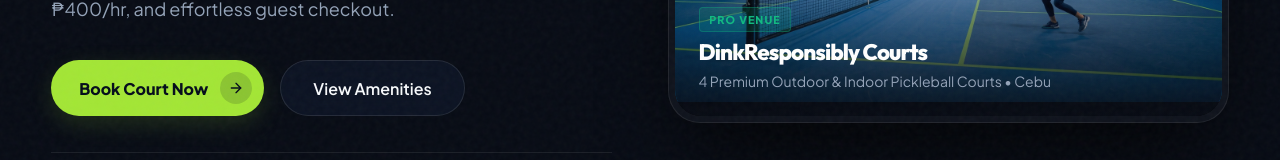
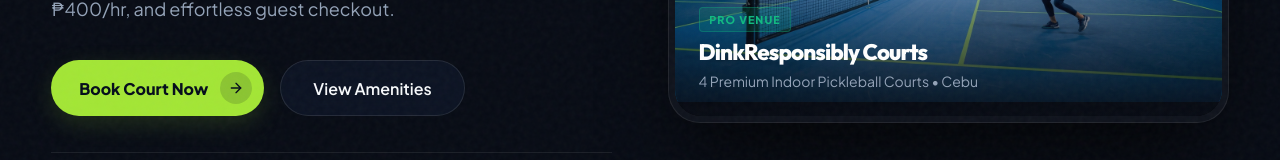
Before and after one commit to GTGUY652/DinkResponsibly, a React (Vite) app: page / in a window 1280 px wide. Shown: the part 429-589 px from the top of the page. Built offline with nearby package versions, Linux system fonts and the light colour scheme; no server answers; the database is empty.

Commit message:
Small changes

```diff
--- a/src/components/customer/HeroSection.tsx
+++ b/src/components/customer/HeroSection.tsx
@@ -7,7 +7,7 @@ export const HeroSection: React.FC = () => {
   const [heroData, setHeroData] = useState({
     description: "Experience high energy pickleball matches on 4 pro-grade courts. Instant 1-hour slot reservations, dynamic rates from ₱400/hr, and effortless guest checkout.",
     imageUrl: "/hero_court.jpg",
-    caption: "4 Premium Outdoor & Indoor Pickleball Courts • Cebu"
+    caption: "4 Premium Indoor Pickleball Courts • Cebu"
   });
 
   useEffect(() => {
```
